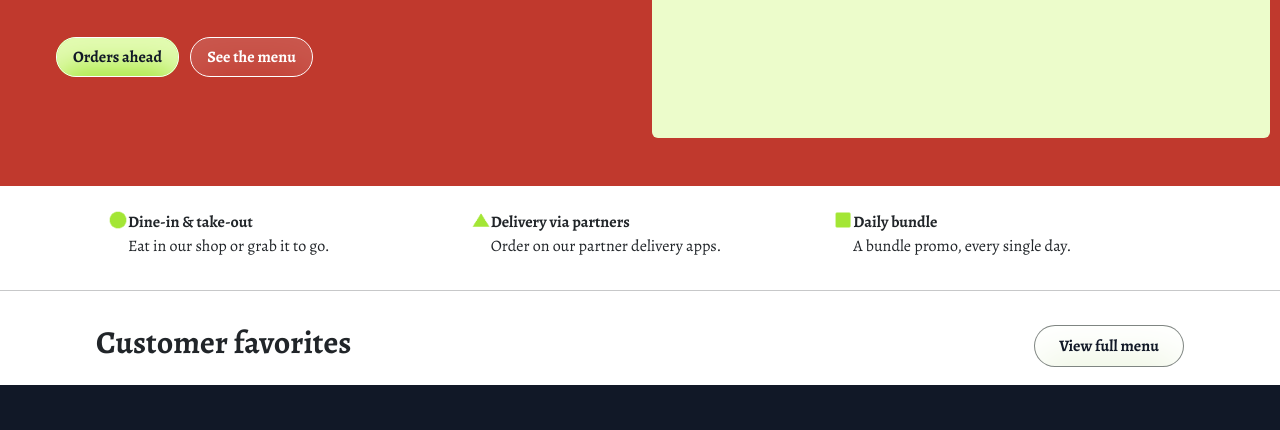
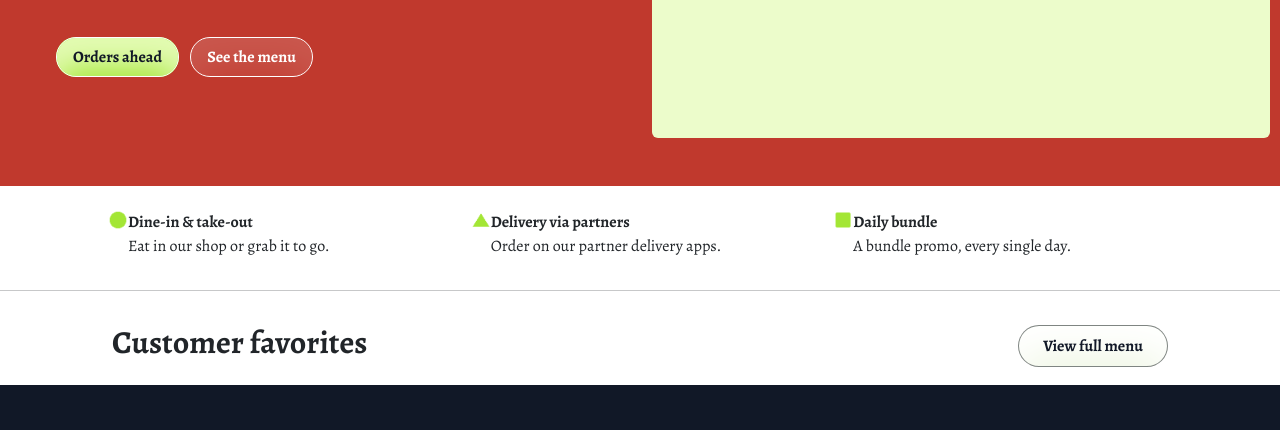
Before and after one commit to Nai-ix/Pastel-sa-Daet-Website, a website: page index.html in a window 1280 px wide. Shown: the part 518-948 px from the top of the page. Drawn offline with nearby package versions, Linux system fonts and the light colour scheme.

Commit message:
Add 3 padding to sfheader

```diff
--- a/index.html
+++ b/index.html
@@ -131,7 +131,7 @@
         <hr>
 
         <!--Home Student favorates header page-->
-        <section class="sfheader row py-3 mx-5">
+        <section class="sfheader row p-3 mx-5">
             <div class="col-12 px-5">
                 <div class="sfheader d-flex justify-content-between align-items-center">
                     <h2 class="fw-bold">Customer favorites</h2>
```
